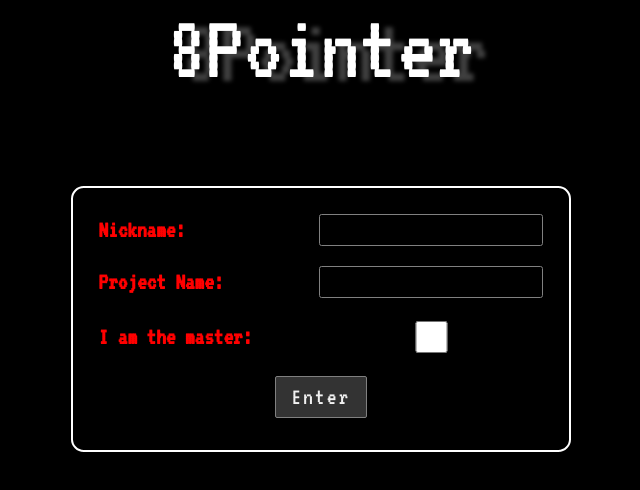
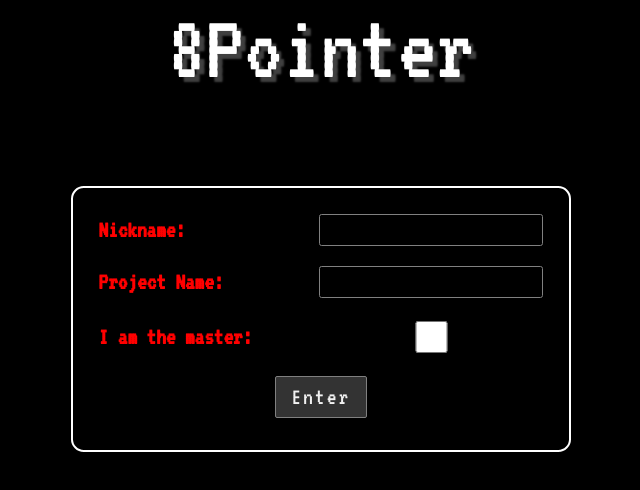
Before and after one commit to mayukhr/8pointer, a Next.js app: page / in a window 1280 px wide. Shown: the top 490 px of the page, without its empty margins (319-959 px from the left). Built offline with nearby package versions, Linux system fonts and the light colour scheme.

Commit message:
Logo: shadow modified

```diff
--- a/styles/Header.module.css
+++ b/styles/Header.module.css
@@ -10,5 +10,5 @@
 
   color: #FFFFFF;
 
-  text-shadow: 14px 4px 4px rgba(255, 255, 255, 0.25);
+  text-shadow: 5px 5px 2px rgba(255, 255, 255, 0.25);
 }
```
